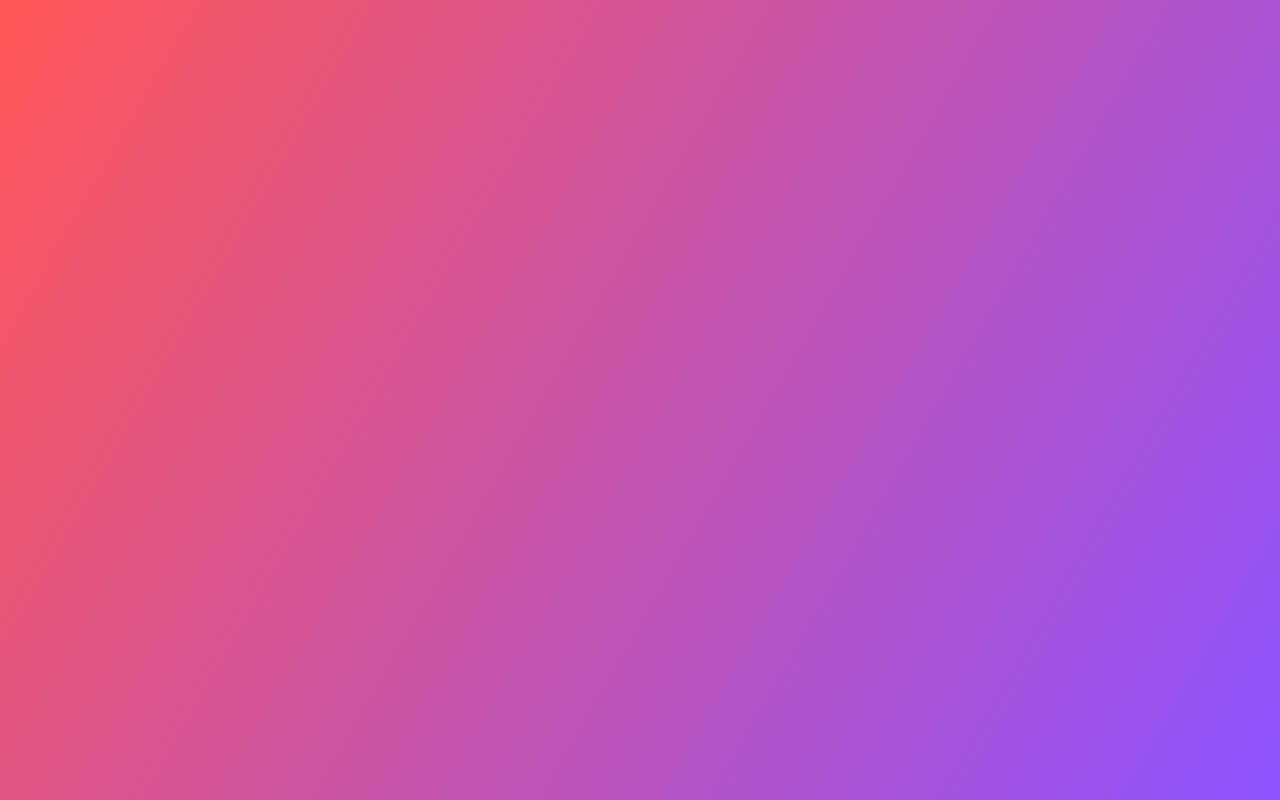
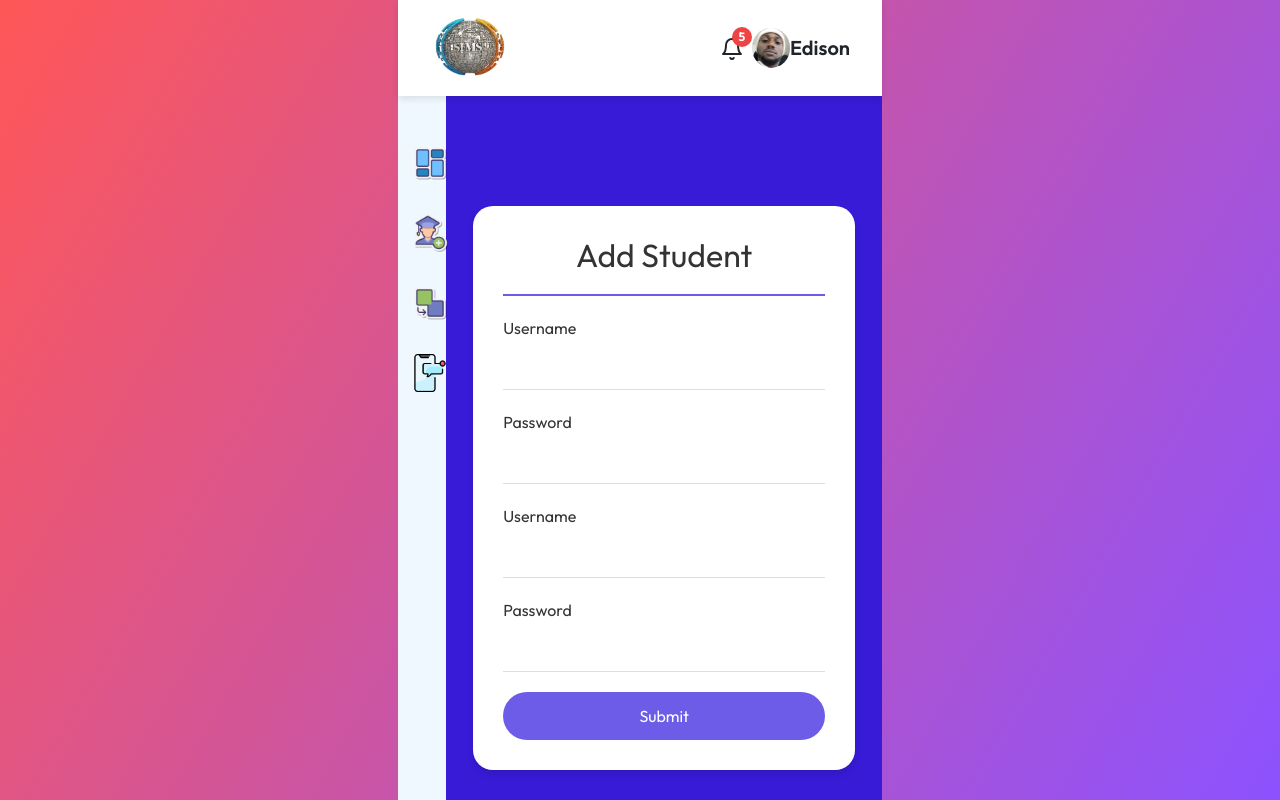
Before and after one commit to EddieEme/student_movement_app, a React (Vite) app in the folder student_movement_app/frontend/: page /addstudent in a window 1280 px wide. Before the commit this address had no page. Built offline with nearby package versions, Linux system fonts and the light colour scheme.

Commit message:
update on add-student coomponent

```diff
--- a/student_movement_app/frontend/src/App.jsx
+++ b/student_movement_app/frontend/src/App.jsx
@@ -2,8 +2,9 @@ import React from "react"
 import Login from "./Components/Login/Login"
 import Home from "./Components/Home/Home"
 import { BrowserRouter as Router, Route, Routes } from "react-router-dom"
-import Navbar from "./Components/Navbar/Navbar"
+// import Navbar from "./Components/Navbar/Navbar"
 import Dashboard from "./Components/Dashboard/Dashboard"
+import AddStudent from "./Components/AddStudent/AddStudent"
 
 const App = () => {
 
@@ -12,7 +13,8 @@ const App = () => {
       <Routes>
         <Route path="/" element={<Home />} />
         <Route path="/login" element={<Login />} />
-        <Route path="/dashboard" element={<Dashboard/>} />
+        <Route path="/dashboard" element={<Dashboard />} />
+        <Route path="/addstudent" element={<AddStudent/>} />
       </Routes>
     </Router>
 
--- /dev/null
+++ b/student_movement_app/frontend/src/Components/AddStudent/AddStudent.css
@@ -0,0 +1,89 @@
+.add-student {
+  display: flex;
+  flex-direction: column;
+  height: 100vh;
+  background: rgb(55, 27, 214);
+}
+
+.addstudent-content {
+  display: flex;
+  flex: 1;
+  overflow: hidden;
+}
+
+.addstudent-main {
+  flex: 1;
+  overflow-y: auto;
+  align-items: center;
+}
+.addstudent-main {
+    display: flex;
+    align-items: center;
+    flex-direction: column;
+    padding-top: 110px;
+}
+.login-card {
+  background-color: white;
+  border-radius: 20px;
+  padding: 30px;
+  box-shadow: 0 4px 6px rgba(0, 0, 0, 0.1);
+  width: 100%;
+  max-width: 400px;
+  flex:  1;
+}
+
+.login-title {
+  text-align: center;
+  color: #333;
+  margin-bottom: 20px;
+  font-weight: normal;
+}
+
+.login-divider {
+  height: 2px;
+  background-color: #6c5ce7;
+  margin-bottom: 20px;
+}
+
+.login-form {
+  display: flex;
+  flex-direction: column;
+}
+
+.form-group {
+  margin-bottom: 20px;
+}
+
+label {
+  display: block;
+  margin-bottom: 5px;
+  color: #333;
+}
+
+input {
+  width: 100%;
+  padding: 10px;
+  border: none;
+  border-bottom: 1px solid #ddd;
+  font-size: 16px;
+}
+
+input:focus {
+  outline: none;
+  border-bottom-color: #6c5ce7;
+}
+
+.login-button {
+  background-color: #6c5ce7;
+  color: white;
+  border: none;
+  border-radius: 25px;
+  padding: 12px;
+  font-size: 16px;
+  cursor: pointer;
+  transition: background-color 0.3s ease;
+}
+
+.login-button:hover {
+  background-color: #5b4cdb;
+}
--- /dev/null
+++ b/student_movement_app/frontend/src/Components/AddStudent/AddStudent.jsx
@@ -0,0 +1,52 @@
+import React from 'react'
+import './AddStudent.css'
+import LoginNavbar from '../LoginNavbar/LoginNavbar'
+import SideNavbar from '../SideNavbar/SideNavbar'
+
+
+const AddStudent = () => {
+  return (
+      <div className='add-student'>
+          <LoginNavbar />
+          <div className='addstudent-content'>
+              <SideNavbar />
+              <div className='addstudent-main'>
+                  <div className='student-form'>
+                    <div className="login-card">
+                    <h2 className="login-title">Add Student</h2>
+                    <div className="login-divider"></div>
+                    <form className="login-form">
+                        <div className="form-group">
+                            <label htmlFor="username">Username</label>
+                            <input type="text" id="username" name="username" />
+                        </div>
+                        <div className="form-group">
+                            <label htmlFor="password">Password</label>
+                            <input type="password" id="password" name="password" />
+                              </div>
+                              <div className="form-group">
+                            <label htmlFor="username">Username</label>
+                            <input type="text" id="username" name="username" />
+                        </div>
+                        <div className="form-group">
+                            <label htmlFor="password">Password</label>
+                            <input type="password" id="password" name="password" />
+                        </div>
+                        <button type="submit" className="login-button">Submit</button>
+                    </form>
+
+                  </div>
+
+                </div>
+
+              </div>
+          </div>
+
+
+
+
+    </div>
+  )
+}
+
+export default AddStudent
--- a/student_movement_app/frontend/src/Components/Chart/Chart.css
+++ b/student_movement_app/frontend/src/Components/Chart/Chart.css
@@ -1,23 +1,32 @@
+body{
+    background: whitesmoke;
+}
+
 .chart {
     background-color: green;
     width: 100%;
-    height: 100%;
+    /* height: 100%; */
     padding: 2px;
 }
-Row{
-    padding-left: 20%;
+
+.custom-flex-column {
+    display: flex;
+    justify-content: space-between;
+    gap: 10px;
 }
 
 
 
 
 
+@media (max-width: 700px) {
+    .chart {
+        width: 100%;
+    }
 
-
-
-
-@media (max-width: 700px){
-    .chart {
-    width: 100%;
+    .custom-flex-column {
+    display: flex;
+    flex-direction: column;
+    gap: 10px;
 }
 }
--- a/student_movement_app/frontend/src/Components/Dashboard/Dashboard.css
+++ b/student_movement_app/frontend/src/Components/Dashboard/Dashboard.css
@@ -1,7 +1,14 @@
+/* body {
+    background: white;
+    margin: 0;
+    padding: 0;
+} */
+
 .dashboard {
   display: flex;
   flex-direction: column;
   height: 100vh;
+  background: whitesmoke;
 }
 
 /* .login-navbar {
@@ -17,6 +24,7 @@
 .main-content {
   flex: 1;
   transition: margin-left 0.3s ease-in-out;
+
 }
 
 /* .main-content.sidenav-visible {
@@ -28,14 +36,13 @@
 }  */
 
 .main-content {
-    margin-left: 0;
-    transition: margin-left 0.3s ease-in-out;
-    display:block;
-    height: 100%;
+  flex: 1;
+  overflow-y: auto;
+
 }
 
 .main-content.sidenav-visible {
-    margin-left: 15%; /* Should match the width of your sidenav */
+    margin-left: 15%;
 }
 
 @media (max-width: 1440px) {
--- a/student_movement_app/frontend/src/Components/LoginNavbar/LoginNavbar.css
+++ b/student_movement_app/frontend/src/Components/LoginNavbar/LoginNavbar.css
@@ -65,6 +65,7 @@
     width: 62px;
     height: 52px;
     background: white;
+    z-index: 1;
 }
 .logout.show-logout {
     display: block;
--- a/student_movement_app/frontend/src/Components/SideNavbar/SideNavbar.jsx
+++ b/student_movement_app/frontend/src/Components/SideNavbar/SideNavbar.jsx
@@ -5,6 +5,9 @@ import student_icon from '../../assets/Images/student-icon.png'
 import notification_icon from '../../assets/Images/notification-icon.png'
 import transfer_icon from '../../assets/Images/transfer-icon.png'
 import menu_icon from '../../assets/Images/menu-icon.png'
+import { Link } from 'react-router-dom'
+import Dashboard from '../Dashboard/Dashboard'
+import AddStudent from '../AddStudent/AddStudent'
 
 
 const SideNavbar = () => {
@@ -20,8 +23,8 @@ const SideNavbar = () => {
       <nav className={`side-nav ${mobileMenu?'show-sidenav' :''}`}>
           <img src={menu_icon} alt="" className='side-menu-icon' onClick={toggleMenu} />
           <ul className={`sidenav-content ${mobileMenu?'show-sidenav' :''}`}>
-            <span className='icon-box'><img src={dashboard_icon} alt="" className='icons'/><li >Dashboard</li></span>
-              <span className='icon-box'><img src={student_icon} alt="" className='icons'/> <li>Add Student</li></span>
+            <Link to='/dashboard' element={<Dashboard/>} ><span className='icon-box'><img src={dashboard_icon} alt="" className='icons'/><li >Dashboard</li></span></Link>
+              <Link to='/addstudent' element={<AddStudent/>}><span className='icon-box'><img src={student_icon} alt="" className='icons'/> <li>Add Student</li></span></Link>
              <span className='icon-box'><img src={transfer_icon} alt="" className='icons'/><li>Transfer</li></span>
               <span className='icon-box'><img src={notification_icon} alt="" className='icons'/><li>Notification</li></span>
           </ul>
```
Also changed, not shown: student_movement_app/frontend/src/Components/Chart/Chart.jsx (+90 -54 lines).
